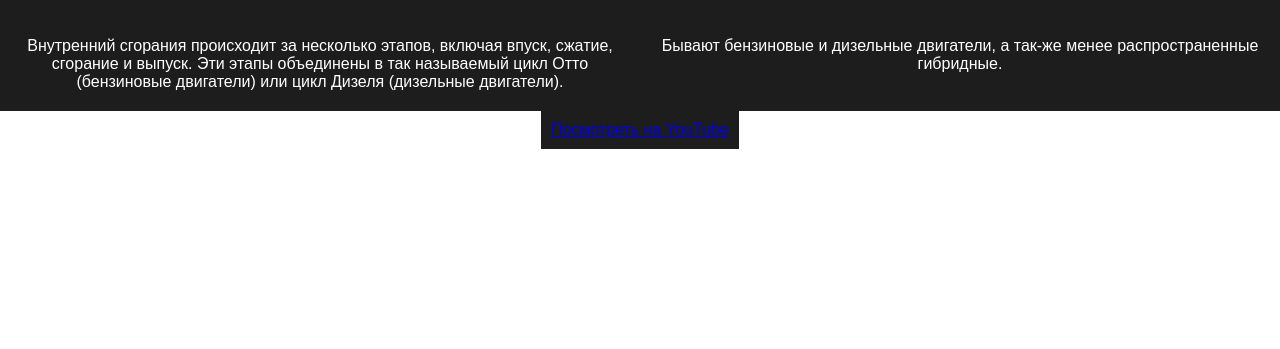
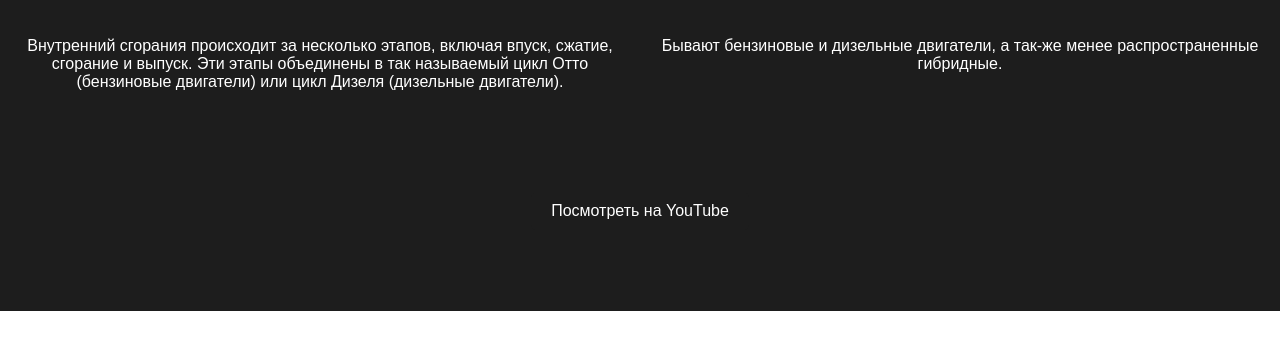
Before and after one commit to triangle220/Awepaw, a plain HTML site: page index.html in a window 1280 px wide. Shown: the part 379-728 px from the top of the page. Drawn offline with Linux system fonts and the light colour scheme.

Commit message:
Update style.css

```diff
--- a/style.css
+++ b/style.css
@@ -219,35 +219,34 @@ nav {
     /* Светлый круглый переключатель при тёмной теме */
 }
 
-.video-wrapper {
+.video-container {
+    background-color: rgb(29, 29, 29);
     display: flex;
     justify-content: center;
-}
-
-.video-container {
-    display: flex;
-    justify-content: center;
-    margin: 0 auto;
+    align-items: center;
+    height: 200px;
 }
 
 .video-background {
-    background-color: rgb(29, 29, 29); /* Цвет фона */
-    padding: 10px; /* Отступы вокруг видео */
+    display: flex;
+    justify-content: center;
+    align-items: center;
 }
 
-.video-container video {
-    max-width: 50%; /* Максимальная ширина видео */
-    display: block;
-    margin: 0 auto; /* Центрирование видео по горизонтали */
+.btn {
+    padding: 10px 20px;
+    background-color: rgb(29, 29, 29);
+    color: #fff;
+    text-decoration: none;
+    border-radius: 5px;
+    transition: background-color 0.3s;
+    border: none;
+    font-size: 16px;
+    cursor: pointer;
 }
 
-
-.video-container video::-webkit-media-controls-fullscreen-button {
-    display: none; /* Скрываем стандартную кнопку развертывания на полный экран */
-}
-
-.video-container video:-webkit-full-screen {
-    max-width: none; /* При развертывании на полный экран отключаем ограничение ширины */
+.btn:hover {
+    background-color: #333;
 }
 
 
```
